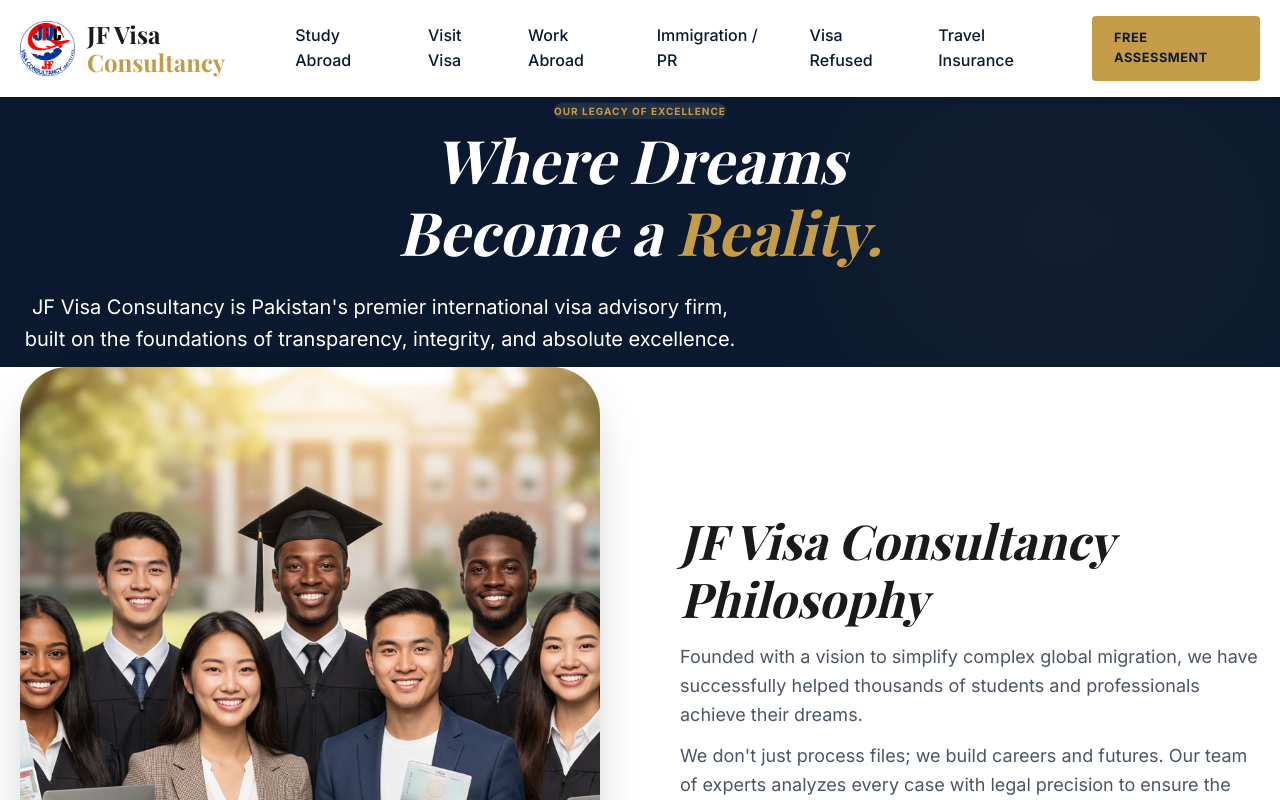
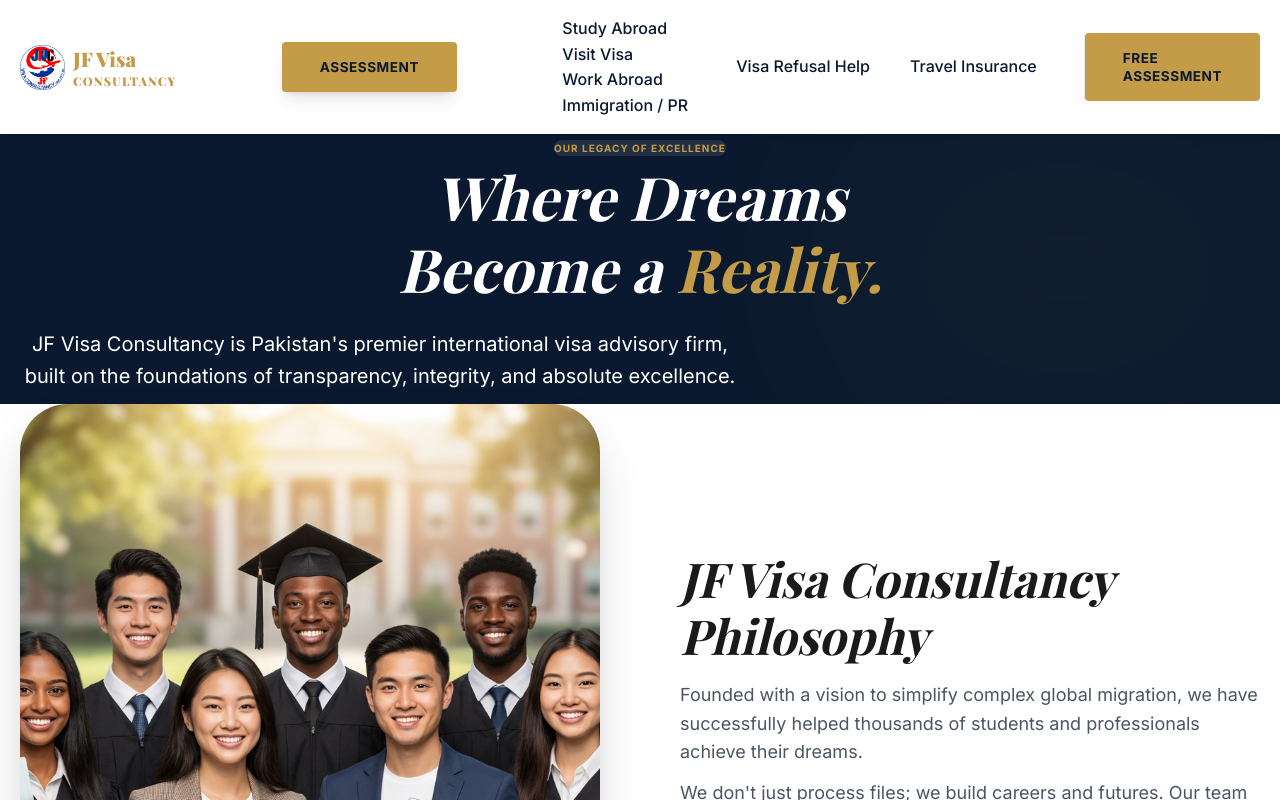
Before and after one commit to jfvisaconsultancy/antigravity-site, a Next.js app in the folder jf-visa-web/: page /about in a window 1280 px wide. Shown: the top 800 px of the page. Built offline with nearby package versions, Linux system fonts and the light colour scheme; a web font is replaced by a local one.

Commit message:
feat: optimize mobile menu for high-conversion with guided journey structure and CTAs

```diff
--- a/jf-visa-web/app/styles/layout.css
+++ b/jf-visa-web/app/styles/layout.css
@@ -62,6 +62,19 @@
     font-size: 1.5rem;
     cursor: pointer;
     color: var(--color-primary);
+    padding: 0.5rem;
+    z-index: 1001;
+}
+
+/* Base Nav Items (Desktop) */
+.nav-item-list {
+    display: flex;
+    gap: 2rem;
+    align-items: center;
+}
+
+.mobile-only {
+    display: none !important;
 }
 
 /* Footer */
@@ -110,25 +123,127 @@
 
 /* Responsive */
 @media (max-width: 768px) {
+    .mobile-only {
+        display: block !important;
+    }
+
+    .desktop-only {
+        display: none !important;
+    }
+
     .nav-toggle {
         display: block;
     }
 
     .nav-menu {
         position: fixed;
-        top: 70px;
-        left: -100%;
-        width: 100%;
-        height: calc(100vh - 70px);
-        background-color: var(--color-white);
+        top: 0;
+        right: -100%;
+        width: 85%;
+        max-width: 400px;
+        height: 100vh;
+        background-color: var(--bg-surface);
         flex-direction: column;
-        justify-content: center;
-        transition: 0.4s ease;
-        box-shadow: var(--shadow-lg);
+        justify-content: flex-start !important;
+        align-items: stretch !important;
+        transition: 0.4s cubic-bezier(0.4, 0, 0.2, 1);
+        box-shadow: -10px 0 30px rgba(0, 0, 0, 0.1);
+        z-index: 1000;
+        overflow-y: auto;
+        padding: 80px 2rem 40px;
+        gap: 0 !important;
     }
 
     .nav-menu.active {
-        left: 0;
+        right: 0;
+    }
+
+    .nav-item-list {
+        flex-direction: column;
+        align-items: flex-start;
+        gap: 0;
+        width: 100%;
+    }
+
+    /* Menu Sections */
+    .menu-section-label {
+        display: block;
+        font-size: 10px;
+        font-weight: 900;
+        text-transform: uppercase;
+        letter-spacing: 2px;
+        color: var(--color-accent);
+        margin-bottom: 1.5rem;
+        margin-top: 2rem;
+        padding-left: 0.5rem;
+    }
+
+    .menu-section-label:first-of-type {
+        margin-top: 0;
+    }
+
+    .nav-link {
+        display: block;
+        width: 100%;
+        padding: 1rem 0.5rem;
+        font-size: 1.1rem;
+        font-weight: 700;
+        border-bottom: 1px solid var(--border-soft);
+    }
+
+    .nav-link::after {
+        display: none;
+    }
+
+    .menu-divider {
+        height: 1px;
+        background-color: var(--border-soft);
+        margin: 2rem 0;
+        width: 100%;
+    }
+
+    /* Specialized Items */
+    .refusal-highlight {
+        background-color: var(--color-accent-tint);
+        border: 1px solid var(--color-accent);
+        border-radius: 12px;
+        padding: 0.5rem 1rem !important;
+        color: var(--text-primary) !important;
+    }
+
+    /* Mobile CTA Group */
+    .mobile-cta-group {
+        margin-top: 2.5rem;
+        display: flex;
+        flex-direction: column;
+        gap: 1rem;
+    }
+
+    .mobile-cta-group .btn {
+        width: 100%;
+        text-align: center;
+        padding: 16px;
+        font-weight: 900;
+        border-radius: 16px;
+    }
+
+    .mobile-secondary-actions {
+        display: grid;
+        grid-template-columns: 1fr 1fr;
+        gap: 1rem;
+        margin-top: 0.5rem;
+    }
+
+    .btn-whatsapp {
+        background-color: #25D366;
+        color: white;
+        border: none;
+    }
+
+    .btn-call {
+        background-color: var(--bg-contrast);
+        color: white;
+        border: none;
     }
 
     .section-padding {
--- a/jf-visa-web/components/Header.tsx
+++ b/jf-visa-web/components/Header.tsx
@@ -1,8 +1,9 @@
 'use client';
 
-import { useState } from 'react';
+import { useState, useEffect } from 'react';
 import Link from 'next/link';
 import { usePathname } from 'next/navigation';
+import { CONFIG } from '@/lib/config';
 
 export default function Header() {
     const [isMenuOpen, setIsMenuOpen] = useState(false);
@@ -12,40 +13,114 @@
         setIsMenuOpen(!isMenuOpen);
     };
 
+    // Close menu on navigation
+    useEffect(() => {
+        setIsMenuOpen(false);
+    }, [pathname]);
+
+    // Prevent scroll when menu is open
+    useEffect(() => {
+        if (isMenuOpen) {
+            document.body.style.overflow = 'hidden';
+        } else {
+            document.body.style.overflow = 'unset';
+        }
+    }, [isMenuOpen]);
+
     const isActive = (path: string) => pathname === path ? 'active' : '';
 
     return (
         <header className="header">
             <div className="container navbar">
-                <Link href="/" className="logo" style={{ display: 'flex', alignItems: 'center', gap: '12px' }}>
+                {/* Logo Section */}
+                <Link href="/" className="logo" style={{ display: 'flex', alignItems: 'center', gap: '8px' }}>
                     <img
                         src="/images/logo.png"
                         alt="JF Visa Consultancy"
-                        style={{ height: '55px', width: 'auto' }}
+                        style={{ height: '45px', width: 'auto' }}
                         className="logo-img"
                     />
-                    <span className="logo-text" style={{ fontSize: '1.5rem', fontWeight: 'bold', color: 'var(--text-primary)', lineHeight: '1.2' }}>
-                        JF Visa <span style={{ color: 'var(--color-accent)' }}>Consultancy</span>
-                    </span>
+                    <div className="flex flex-col leading-tight">
+                        <span className="text-lg md:text-xl font-black text-text-primary font-heading">
+                            JF Visa
+                        </span>
+                        <span className="text-[10px] md:text-xs font-black text-[var(--color-accent)] uppercase tracking-widest -mt-1">
+                            Consultancy
+                        </span>
+                    </div>
                 </Link>
 
-                <div className="nav-toggle" onClick={toggleMenu}>
-                    <i className={`fa-solid ${isMenuOpen ? 'fa-times' : 'fa-bars'}`}></i>
+                {/* Mobile Header Elements: CTA + Toggle */}
+                <div className="flex items-center gap-4">
+                    <Link
+                        href="/contact"
+                        className="btn btn-primary px-4 py-2 text-[10px] md:text-xs font-black rounded-full shadow-lg md:hidden"
+                    >
+                        ASSESSMENT
+                    </Link>
+                    <div className="nav-toggle" onClick={toggleMenu} aria-label="Toggle Menu">
+                        <i className={`fa-solid ${isMenuOpen ? 'fa-times' : 'fa-bars'}`}></i>
+                    </div>
                 </div>
 
+                {/* Overlay for mobile menu */}
+                {isMenuOpen && (
+                    <div
+                        className="fixed inset-0 bg-black/50 backdrop-blur-sm z-[999] md:hidden"
+                        onClick={() => setIsMenuOpen(false)}
+                    ></div>
+                )}
+
+                {/* Navigation Menu */}
                 <nav className={`nav-menu ${isMenuOpen ? 'active' : ''}`}>
-                    <ul className="nav-menu" style={{ flexDirection: isMenuOpen ? 'column' : 'row', alignItems: 'center' }}>
-                        <li><Link href="/study-visa" className={`nav-link ${isActive('/study-visa')}`} onClick={() => setIsMenuOpen(false)}>Study Abroad</Link></li>
-                        <li><Link href="/visit-visa" className={`nav-link ${isActive('/visit-visa')}`} onClick={() => setIsMenuOpen(false)}>Visit Visa</Link></li>
-                        <li><Link href="/work-permit" className={`nav-link ${isActive('/work-permit')}`} onClick={() => setIsMenuOpen(false)}>Work Abroad</Link></li>
-                        <li><Link href="/immigration" className={`nav-link ${isActive('/immigration')}`} onClick={() => setIsMenuOpen(false)}>Immigration / PR</Link></li>
-                        <li><Link href="/refusal-case" className={`nav-link ${isActive('/refusal-case')}`} onClick={() => setIsMenuOpen(false)}>Visa Refused</Link></li>
-                        <li><Link href="/travel-insurance" className={`nav-link ${isActive('/travel-insurance')}`} onClick={() => setIsMenuOpen(false)}>Travel Insurance</Link></li>
-                        <li className="ml-4">
-                            <Link href="/contact" className="btn btn-primary" style={{ marginTop: 0, padding: '10px 20px', fontSize: '0.8rem' }} onClick={() => setIsMenuOpen(false)}>
-                                Free Assessment
+                    <ul className="nav-item-list">
+                        {/* Section 1: Services */}
+                        <div className="w-full">
+                            <span className="menu-section-label mobile-only">Visa Services</span>
+                            <li><Link href="/study-visa" className={`nav-link ${isActive('/study-visa')}`}>Study Abroad</Link></li>
+                            <li><Link href="/visit-visa" className={`nav-link ${isActive('/visit-visa')}`}>Visit Visa</Link></li>
+                            <li><Link href="/work-permit" className={`nav-link ${isActive('/work-permit')}`}>Work Abroad</Link></li>
+                            <li><Link href="/immigration" className={`nav-link ${isActive('/immigration')}`}>Immigration / PR</Link></li>
+                        </div>
+
+                        {/* Section 2: Help (Visual Divider) */}
+                        <div className="w-full">
+                            <span className="menu-section-label mobile-only">Application Help</span>
+                            <li>
+                                <Link href="/refusal-case" className={`nav-link ${isActive('/refusal-case')} refusal-highlight`}>
+                                    <i className="fa-solid fa-triangle-exclamation mr-2 text-[var(--color-accent)] mobile-only"></i>
+                                    Visa Refusal Help
+                                </Link>
+                            </li>
+                        </div>
+
+                        {/* Section 3: Extras */}
+                        <div className="w-full">
+                            <span className="menu-section-label mobile-only">Requirements</span>
+                            <li><Link href="/travel-insurance" className={`nav-link ${isActive('/travel-insurance')}`}>Travel Insurance</Link></li>
+                        </div>
+
+                        {/* Desktop Only Links (Hidden in mobile slide menu as they are replaced by CTA group) */}
+                        <li className="desktop-only border-l border-border-soft pl-4">
+                            <Link href="/contact" className="btn btn-primary px-6 py-2.5 text-xs font-black rounded-full">
+                                FREE ASSESSMENT
                             </Link>
                         </li>
+
+                        {/* Mobile CTA Group */}
+                        <div className="mobile-cta-group mobile-only">
+                            <Link href="/contact" className="btn btn-primary text-sm font-black shadow-xl">
+                                FREE ELIGIBILITY ASSESSMENT
+                            </Link>
+                            <div className="mobile-secondary-actions">
+                                <a href={`https://wa.me/${CONFIG.whatsapp}`} className="btn btn-whatsapp flex items-center justify-center gap-2 text-xs">
+                                    <i className="fa-brands fa-whatsapp text-lg"></i> WHATSAPP
+                                </a>
+                                <a href={`tel:${CONFIG.phone}`} className="btn btn-call flex items-center justify-center gap-2 text-xs">
+                                    <i className="fa-solid fa-phone text-sm"></i> CALL NOW
+                                </a>
+                            </div>
+                        </div>
                     </ul>
                 </nav>
             </div>
```
